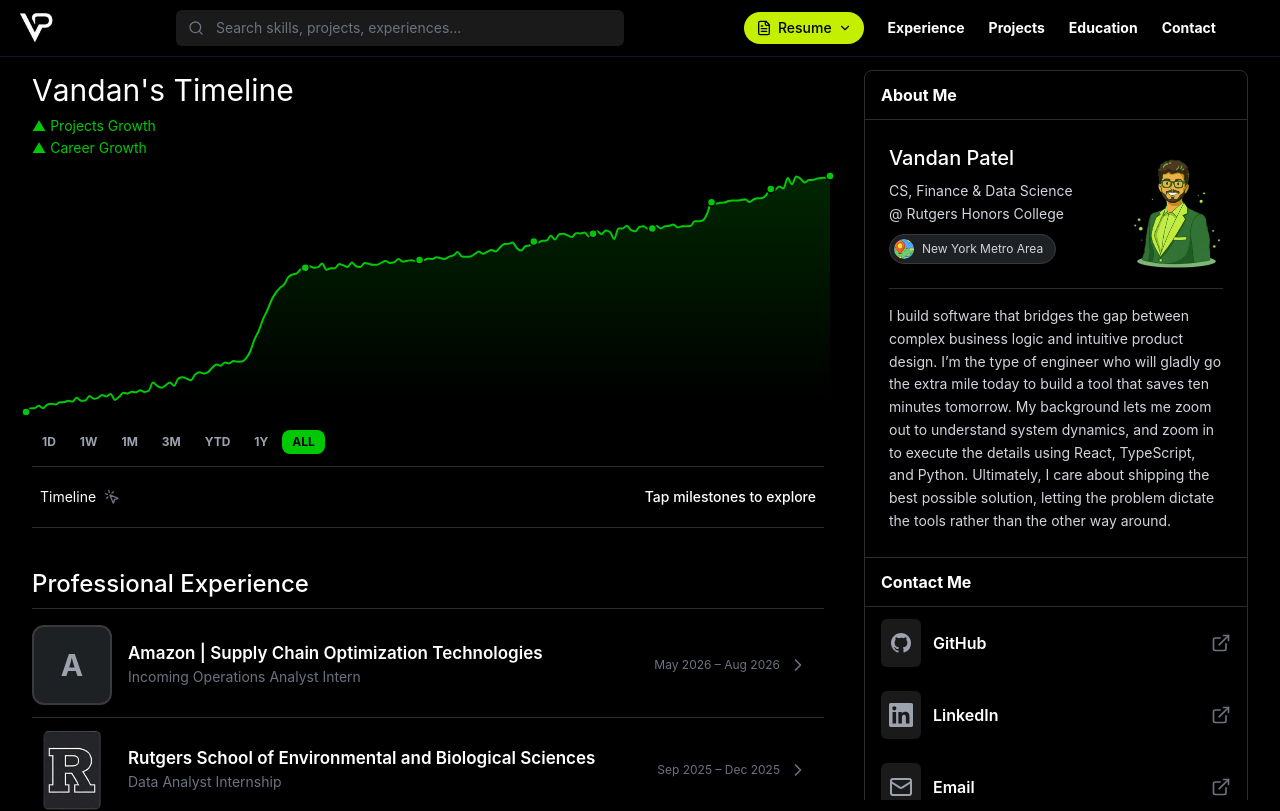
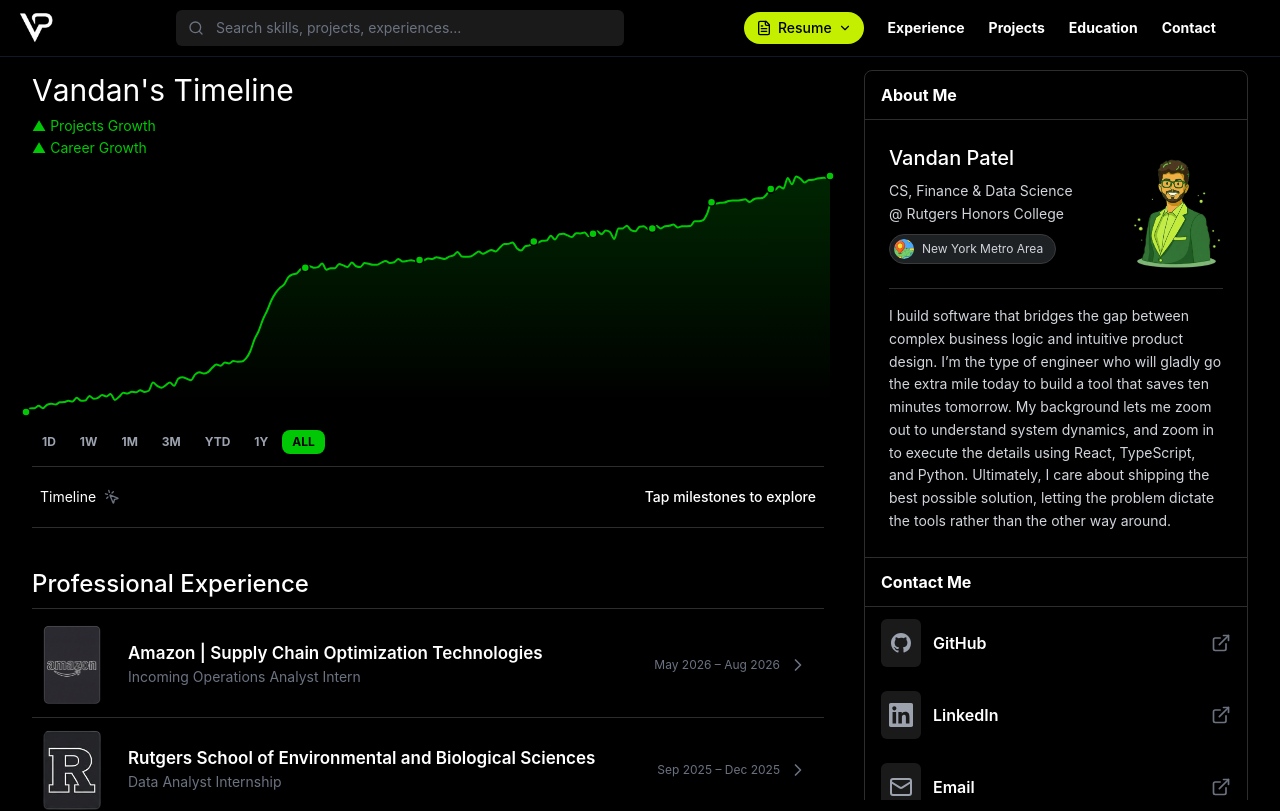
Before and after one commit to vp-27/portfolio, a React (Vite) app: page / in a window 1280 px wide. Shown: the top 811 px of the page. Built offline with nearby package versions, Linux system fonts and the light colour scheme.

Commit message:
v3.0.0.1 - Logo swap amazon

```diff
--- a/src/data/portfolioData.ts
+++ b/src/data/portfolioData.ts
@@ -430,6 +430,7 @@
     location: 'Bellevue, WA',
     startDate: 'May 2026',
     endDate: 'Aug 2026',
+    logoUrl: '/images/experience_images/amazon.png',
     bullets: [
       'Incoming intern within Supply Chain Optimization Technologies',
     ],
```
Also changed, not shown: public/images/experience_images/amazon.png (added).
